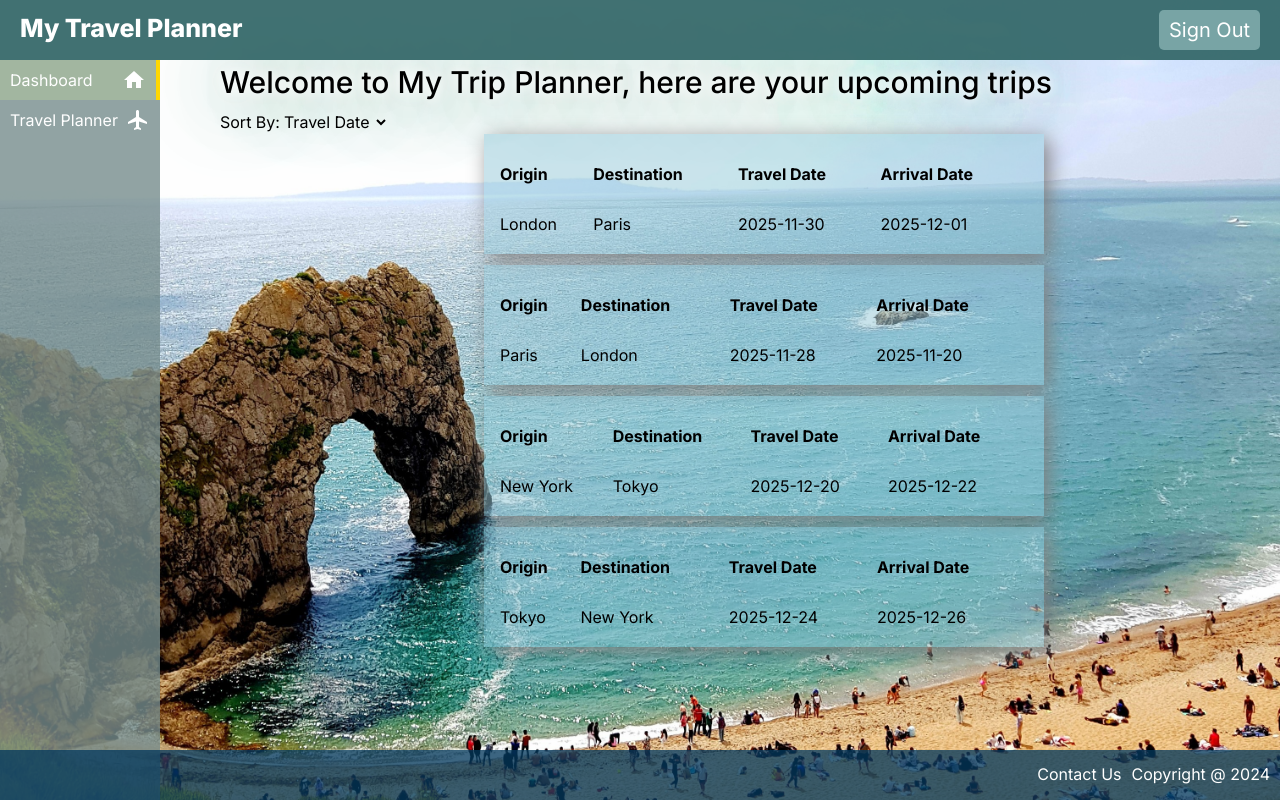
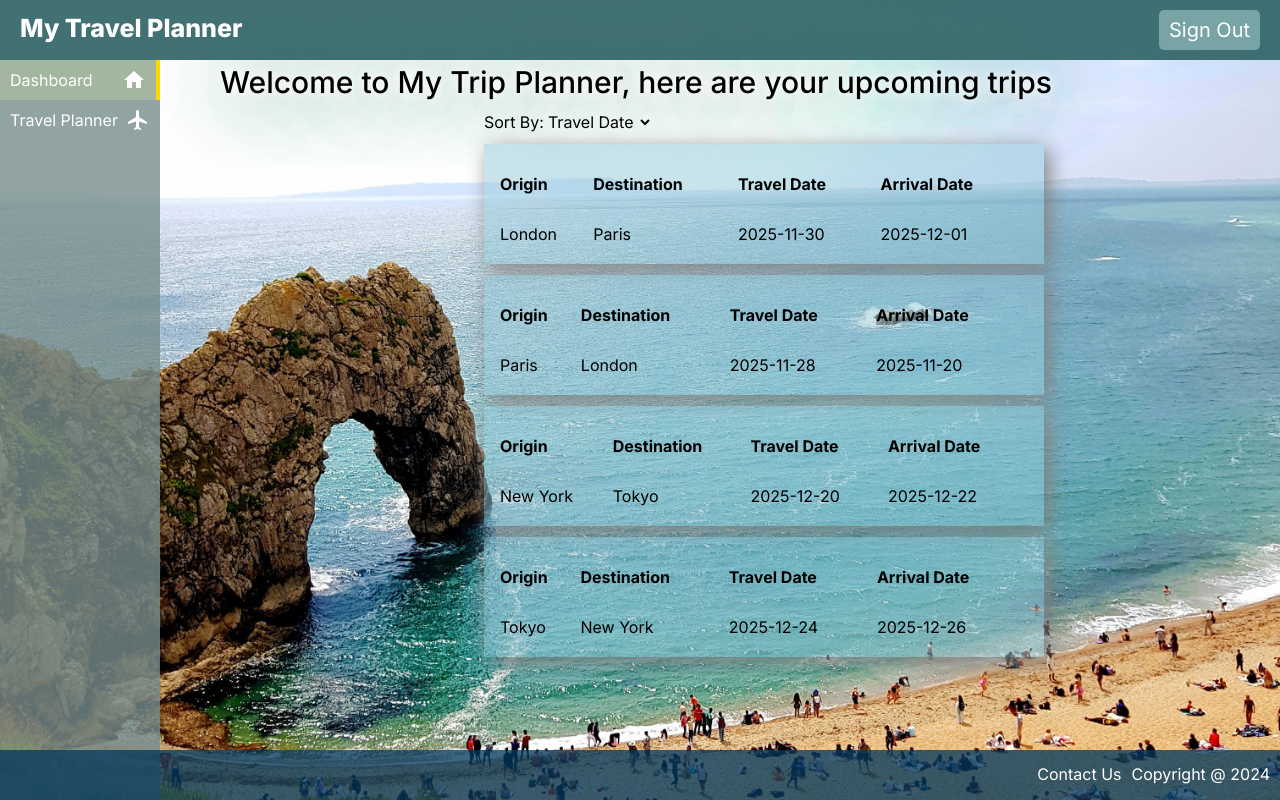
Before and after one commit to brishketukislay/book-your-flight, a Next.js app: page /users in a window 1280 px wide. Built offline with nearby package versions, Linux system fonts and the light colour scheme; sample sign-in values are in the browser's storage.

Commit message:
sortby update

```diff
--- a/app/users/Dashboard/dashboard.module.css
+++ b/app/users/Dashboard/dashboard.module.css
@@ -28,9 +28,9 @@
     margin-bottom: 5px;
     background-color: rgb(150 202 217 / 50%);
 }
-/* .sortBYContainer{
+.sortBYContainer{
   margin: 0px 0 10px calc(40% - 160px);
-} */
+}
 .sortBY{
   display: inline-block;
 }
```
